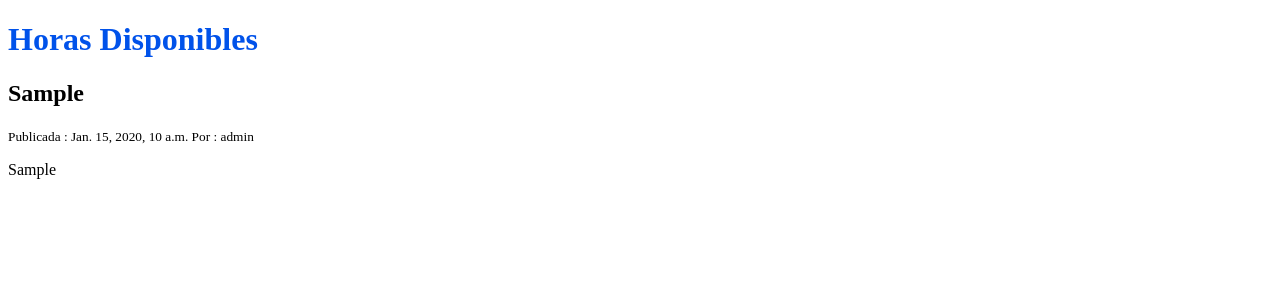
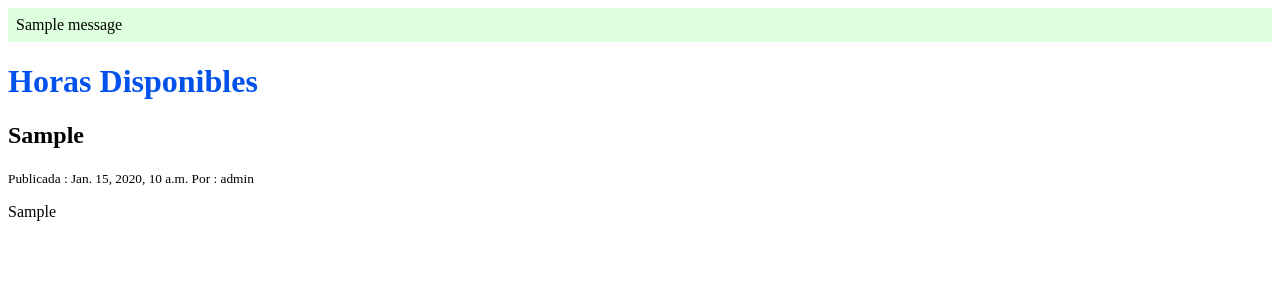
Before and after one commit to Seba-Hub/Arqui, a Django app: page /horas/ in a window 1280 px wide. Shown: the top 300 px of the page. Run offline with Django 4.2, Linux system fonts and the light colour scheme; data comes from the database, SQL or seed files in the repository; both versions use the stored data as it was after the commit; tables that the repository leaves empty hold one stand-in row (values such as "Sample post"); one stand-in notice (Sample message) is shown.

Commit message:
mensajes

```diff
--- a/galenosApp/templates/base.html
+++ b/galenosApp/templates/base.html
@@ -9,7 +9,17 @@
     <title>My Site</title>
   </head>
   <body>
-    {%block content%}
-    {%endblock content%}
-  </body>
+    {% if messages %}
+      <div class="messages">
+      {% for message in messages %}
+        <div class="alert {% if message.tags %}alert-{{ message.tags }}"{% endif %}>
+          {{ message }}
+        </div>
+      {% endfor %}
+      </div>
+    {% endif %}
+
+      {%block content%}
+      {%endblock content%}
+    </body>
 </html>
```
Also changed, not shown: galenosApp/db.sqlite3.
